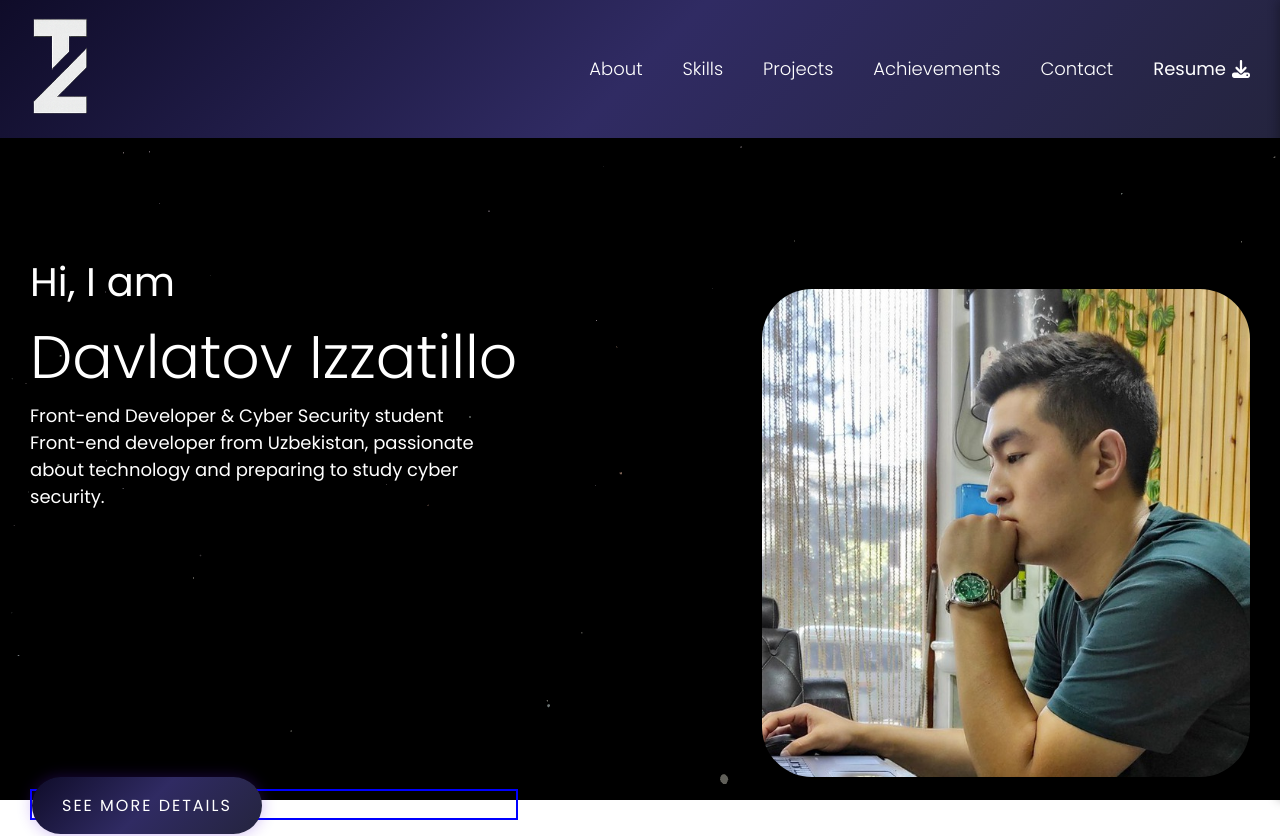
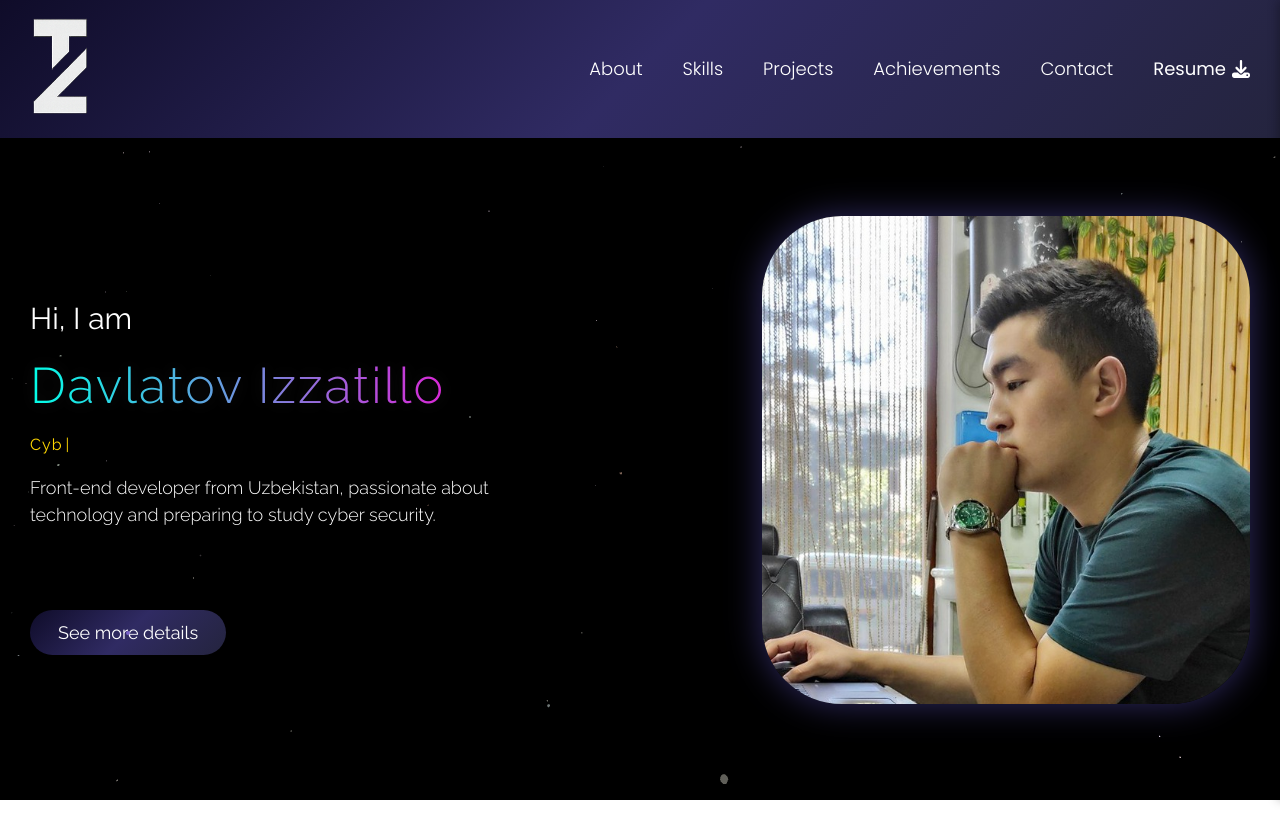
Before and after one commit to frontdevuz/izzatillo_portfolio, a React (Vite) app: page / in a window 1280 px wide. Shown: the top 836 px of the page. Built offline with nearby package versions, Linux system fonts and the light colour scheme; what disable-devtool would draw is missing.

Commit message:
Adding home page

```diff
--- a/index.html
+++ b/index.html
@@ -34,7 +34,10 @@
       href="https://fonts.googleapis.com/css2?family=Poppins:wght@300;400;500;600;700;800;900&family=Montserrat:wght@300;400;500;600;700;800;900&display=swap"
       rel="stylesheet"
     />
-
+    <link
+      href="https://fonts.googleapis.com/css?family=Raleway:100,200,300,regular,500,600,700,800,900,100italic,200italic,300italic,italic,500italic,600italic,700italic,800italic,900italic"
+      rel="stylesheet"
+    />
     <!-- ✅ Font Awesome -->
     <link
       rel="stylesheet"
@@ -42,6 +45,10 @@
       integrity="sha512-+W8+UzL7NBo2M94XBG8R2R7Vv1Jq9GZaRyYPSxP4CzSjqh1R7x7v2RSh9bfWlM5UeSmk5U0tbt4LSh2pYV5j5g=="
       crossorigin="anonymous"
       referrerpolicy="no-referrer"
+    />
+    <link
+      rel="stylesheet"
+      href="https://cdnjs.cloudflare.com/ajax/libs/font-awesome/6.5.0/css/all.min.css"
     />
 
     <!-- ✅ Open Graph -->
--- a/package.json
+++ b/package.json
@@ -19,6 +19,7 @@
     "react-dom": "^19.1.0",
     "react-router-dom": "^7.7.1",
     "react-tsparticles": "^2.12.2",
+    "react-typed": "^2.0.12",
     "styled-components": "^6.1.19",
     "three": "^0.179.0"
   },
--- a/src/components/link/LinkButtonSL.jsx
+++ b/src/components/link/LinkButtonSL.jsx
@@ -2,68 +2,42 @@ import styled from "styled-components";
 import { NavLink } from "react-router-dom";
 
 export const ButtonLK = styled(NavLink)`
+  display: inline-block;
+  margin-top: 20px;
+  padding: 12px 28px;
+  font-size: 18px;
+  font-family: Raleway;
+  color: white;
+  background: linear-gradient(135deg, #0f0c29, #302b63, #24243e);
+  border-radius: 50px;
+  text-decoration: none;
   position: relative;
-  padding: 17px 30px;
-  border-radius: 50px;
-  border: none;
-  font-size: 16px;
-  font-weight: 400;
-  letter-spacing: 2px;
-  text-transform: uppercase;
-  cursor: pointer;
-  color: #fff;
-  background: linear-gradient(135deg, #0f0c29, #302b63, #24243e);
   overflow: hidden;
-  z-index: 1;
-  transition: transform 0.3s ease, box-shadow 0.3s ease;
+  transition: all 0.3s ease-in-out;
 
-  box-shadow: 0 0 15px rgba(93, 24, 220, 0.3);
+  &:hover {
+    color: black;
+    box-shadow: 0 0 4px white;
+    color: white;
+    box-shadow:0px 0px 10px white;
+    }
 
-  /* 🌠 Flying Star */
-  &::before {
-    content: "★";
+    &::after {
+    content: "";
     position: absolute;
     top: 50%;
-    left: -30px;
-    font-size: 18px;
-    color: gold;
-    opacity: 0;
-    transform: translateY(-50%) scale(0.5);
+    left: 50%;
+    width: 0;
+    height: 0;
+    border-radius: 50%;
+    transform: translate(-50%, -50%);
+    transition: width 0.5s ease, height 0.5s ease;
+    z-index: 0;
+    border: 2px solid #7861c9;
   }
 
-  &:hover::before {
-    animation: flyStar 0.5s ease-out forwards;
-  }
-
-  &:hover {
-    transform: scale(1.05);
-    box-shadow: 0 0 30px rgba(93, 24, 220, 0.6);
-  }
-
-  &:active {
-    transform: scale(0.95);
-    box-shadow: 0 0 10px rgba(93, 24, 220, 0.3);
-  }
-
-  /* 🌟 Animation Keyframes */
-  @keyframes flyStar {
-    0% {
-      left: -30px;
-      opacity: 0;
-      transform: translateY(-50%) scale(0.5) rotate(0deg);
-    }
-    30% {
-      opacity: 1;
-      transform: translateY(-60%) scale(1) rotate(30deg);
-    }
-    60% {
-      opacity: 1;
-      transform: translateY(-40%) scale(1) rotate(60deg);
-    }
-    100% {
-      left: 100%;
-      opacity: 0;
-      transform: translateY(-50%) scale(0.8) rotate(90deg);
-    }
+  &:hover::after {
+    width: 200%;
+    height: 200%;
   }
 `;
--- a/src/components/music/BackgroundMusic.jsx
+++ b/src/components/music/BackgroundMusic.jsx
@@ -33,7 +33,7 @@ export default function BackgroundMusic() {
       loop
       style={{ display: "none" }}
       preload="none"
-      controls="false"
+      controls={false}
     >
       <source src="/space_audio.mp3" type="audio/mp3" />
     </MusicPlayer>
--- a/src/components/to-up-button/ToUpButtonST.jsx
+++ b/src/components/to-up-button/ToUpButtonST.jsx
@@ -2,8 +2,8 @@ import styled from "styled-components";
 
 export const UpButtonContainer = styled.div`
   position: fixed;
-  bottom: 40px;
-  right: 40px;
+  bottom: 70px;
+  right: 35px;
   z-index: 2000;
   opacity: ${({ show }) => (show ? "1" : "0")};
   pointer-events: ${({ show }) => (show ? "auto" : "none")};
--- /dev/null
+++ b/src/hooks/useTyping.js
@@ -0,0 +1,48 @@
+import { useState, useEffect } from "react";
+
+/**
+ * Custom hook to create a typing effect.
+ * @param {string[]} texts - Array of texts to type one by one.
+ * @param {number} speed - Typing speed (ms per character).
+ * @param {number} pause - Pause duration before deleting (ms).
+ * @returns {string} The current typed text.
+ */
+const useTyping = (texts, speed = 100, pause = 1000) => {
+  const [index, setIndex] = useState(0);       // Current string index
+  const [subIndex, setSubIndex] = useState(0); // Current character index
+  const [forward, setForward] = useState(true); // Typing or deleting mode
+  const [displayedText, setDisplayedText] = useState("");
+
+  useEffect(() => {
+    if (index >= texts.length) setIndex(0); // Loop back to the first string
+
+    const timeout = setTimeout(() => {
+      setDisplayedText(texts[index].substring(0, subIndex));
+
+      if (forward) {
+        // Typing characters
+        if (subIndex < texts[index].length) {
+          setSubIndex((prev) => prev + 1);
+        } else {
+          // Pause then start deleting
+          setForward(false);
+        }
+      } else {
+        // Deleting characters
+        if (subIndex > 0) {
+          setSubIndex((prev) => prev - 1);
+        } else {
+          // Move to the next string
+          setForward(true);
+          setIndex((prev) => (prev + 1) % texts.length);
+        }
+      }
+    }, forward ? speed : speed / 2);
+
+    return () => clearTimeout(timeout);
+  }, [subIndex, index, forward, texts, speed]);
+
+  return displayedText;
+};
+
+export default useTyping;
--- a/src/pages/home/HomeLS.jsx
+++ b/src/pages/home/HomeLS.jsx
@@ -1,5 +1,6 @@
 import React from "react";
 import LinkButton from "../../components/link/LinkButton";
+import useTyping from "../../hooks/useTyping";
 import {
   HomeContainer,
   HomeIntro,
@@ -17,7 +18,13 @@ import {
 import Container from "../../components/container/containerSB";
 import { HomeData } from "../../data/home-data";
 import { ButtonLK } from "../../components/link/LinkButtonSL";
+
 export default function HomeID() {
+  const typingText = useTyping(
+    ["Frontend Developer ✍️", "Cyber Security Student 🔏", "Tech Explorer 🧐"],
+    150,
+    1000
+  );
   return (
     <React.Fragment>
       <HomeSection>
@@ -29,25 +36,26 @@ export default function HomeID() {
                   <HomeSecLTopBox>
                     <HomeIntro>{home.introduce}</HomeIntro>
                     <HomeTitle>{home.name}</HomeTitle>
-                    <HomeJobTitle>{home.job}</HomeJobTitle>
+
+                    <HomeJobTitle>{typingText}</HomeJobTitle>
+
                     <HomeIntroDes>{home.description}</HomeIntroDes>
                   </HomeSecLTopBox>
+
                   <HOmeSecLDownBox>
-                    <ButtonLK > See more details</ButtonLK>
+                    <ButtonLK>See more details</ButtonLK>
                   </HOmeSecLDownBox>
                 </HomeSecLeft>
               );
             })}
+
             {HomeData.slice(1).map((home) => {
               return (
-                <HomeSecRight>
+                <HomeSecRight key={home.id}>
                   <HomeSecPhotoBox>
                     <HomeSecPhoto
-                      source
-                      srcSet={home.photo}
-                      type="image/webp"
+                      src={home.photo} // ✅ `source` va `type`
                       loading="lazy"
-                      src={home.photo}
                       alt="This is home page image !!!"
                     />
                   </HomeSecPhotoBox>
--- a/src/pages/home/HomeLSTYLE.jsx
+++ b/src/pages/home/HomeLSTYLE.jsx
@@ -2,8 +2,11 @@ import styled from "styled-components";
 
 export const HomeSection = styled.section`
   margin: 12rem 0 6rem 0;
-  min-height: 80vh;
+  min-height: 70vh;
   display: flex;
+  flex-direction: column;
+  align-items: center;
+  position: relative;
 `;
 
 export const HomeContainer = styled.div`
@@ -13,37 +16,128 @@ export const HomeContainer = styled.div`
   justify-content: space-between;
   align-items: stretch;
   flex-wrap: wrap;
+
+  @media (max-width: 768px) {
+    flex-direction: column;
+    align-items: center;
+    text-align: center;
+  }
 `;
 
 export const HomeSecLeft = styled.div`
   width: 40%;
   display: flex;
   flex-direction: column;
-  justify-content: space-between;
+  justify-content: space-around;
   flex-wrap: wrap;
   padding: 2rem 0;
+
+  @media (max-width: 768px) {
+    width: 90%;
+  }
 `;
 
 export const HomeSecLTopBox = styled.div`
   display: flex;
   flex-direction: column;
   justify-content: space-between;
+  gap: 20px;
+  padding: 2rem 0;
 `;
 
 export const HomeIntro = styled.h2`
-  font-size: 40px;
+  font-size: 30px;
   font-weight: 400;
+  font-family: Raleway;
 `;
+
 export const HomeTitle = styled.h1`
-  font-size: 60px;
-  font-weight:300;
+  font-family: Raleway;
+  font-size: 50px;
+  font-weight: 300;
+  letter-spacing: 2px;
+  background: linear-gradient(90deg, #00ffe7, #ff00d4);
+  -webkit-background-clip: text;
+  -webkit-text-fill-color: transparent;
+  text-shadow: 0px 0px 15px rgba(255, 255, 255, 0.1);
 `;
-export const HomeJobTitle = styled.p``;
-export const HomeIntroDes = styled.p``;
 
-export const HOmeSecLDownBox = styled.div`
-  border: 2px solid blue;
+export const HomeJobTitle = styled.p`
+  color: gold;
+  font-family: Raleway;
+  font-size: 16px;
+  letter-spacing: 1px;
+    &::after {
+    content: "|";
+    position: absolute;
+    animation: blink 0.7s infinite;
+    margin-left: 3px;
+  }
+
+  @keyframes blink {
+    50% {
+      opacity: 0;
+    }
 `;
+
+export const HomeIntroDes = styled.p`
+  font-family: Raleway;
+  font-size: 18px;
+  line-height: 1.5;
+  font-weight: 300;
+`;
+
+export const HomeButton = styled.a`
+  display: inline-block;
+  margin-top: 20px;
+  padding: 12px 28px;
+  font-size: 18px;
+  font-family: Raleway;
+  color: white;
+  border: 2px solid #00ffe7;
+  border-radius: 50px;
+  text-decoration: none;
+  position: relative;
+  overflow: hidden;
+  transition: all 0.3s ease-in-out;
+
+  &:hover {
+    color: black;
+    background: #00ffe7;
+    box-shadow: 0 0 15px #00ffe7;
+  }
+
+  &::before {
+    content: "✨";
+    position: absolute;
+    left: -40px;
+    top: 50%;
+    transform: translateY(-50%);
+    font-size: 20px;
+    animation: starfly 1s linear infinite;
+    opacity: 0;
+  }
+
+  &:hover::before {
+    opacity: 1;
+  }
+
+  @keyframes starfly {
+    0% {
+      left: -40px;
+      opacity: 0;
+    }
+    50% {
+      opacity: 1;
+    }
+    100% {
+      left: 120%;
+      opacity: 0;
+    }
+  }
+`;
+
+export const HOmeSecLDownBox = styled.div``;
 
 export const HomeSecRight = styled.div`
   width: 40%;
@@ -51,16 +145,30 @@ export const HomeSecRight = styled.div`
   display: flex;
   align-items: center;
   justify-content: center;
+
+  @media (max-width: 768px) {
+    width: 90%;
+    margin-top: 30px;
+  }
 `;
 
 export const HomeSecPhotoBox = styled.div`
   width: 100%;
   height: auto;
+  position: relative;
 `;
 
 export const HomeSecPhoto = styled.img`
   width: 100%;
   height: 100%;
   object-fit: contain;
-  border-radius: 50px;
+  border-radius: 80px;
+  transition: all 0.5s ease;
+  box-shadow: 0 0 35px #302b63;
+  cursor: grab;
+
+  &:hover {
+    transform: scale(1.05) rotate(1deg);
+    box-shadow: 0 0 20px white;
+  }
 `;
```
Also changed, not shown: 1 other file (tests, documents, lock files or other folders).
